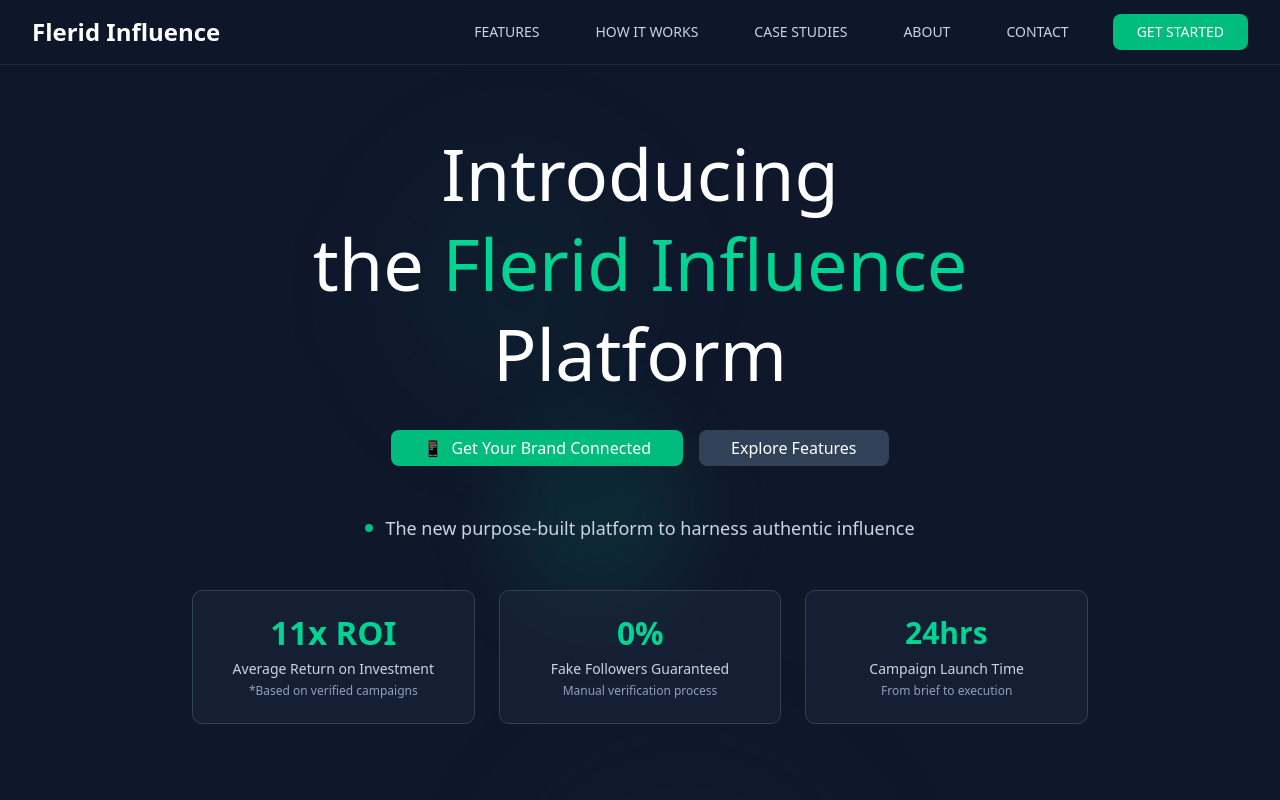
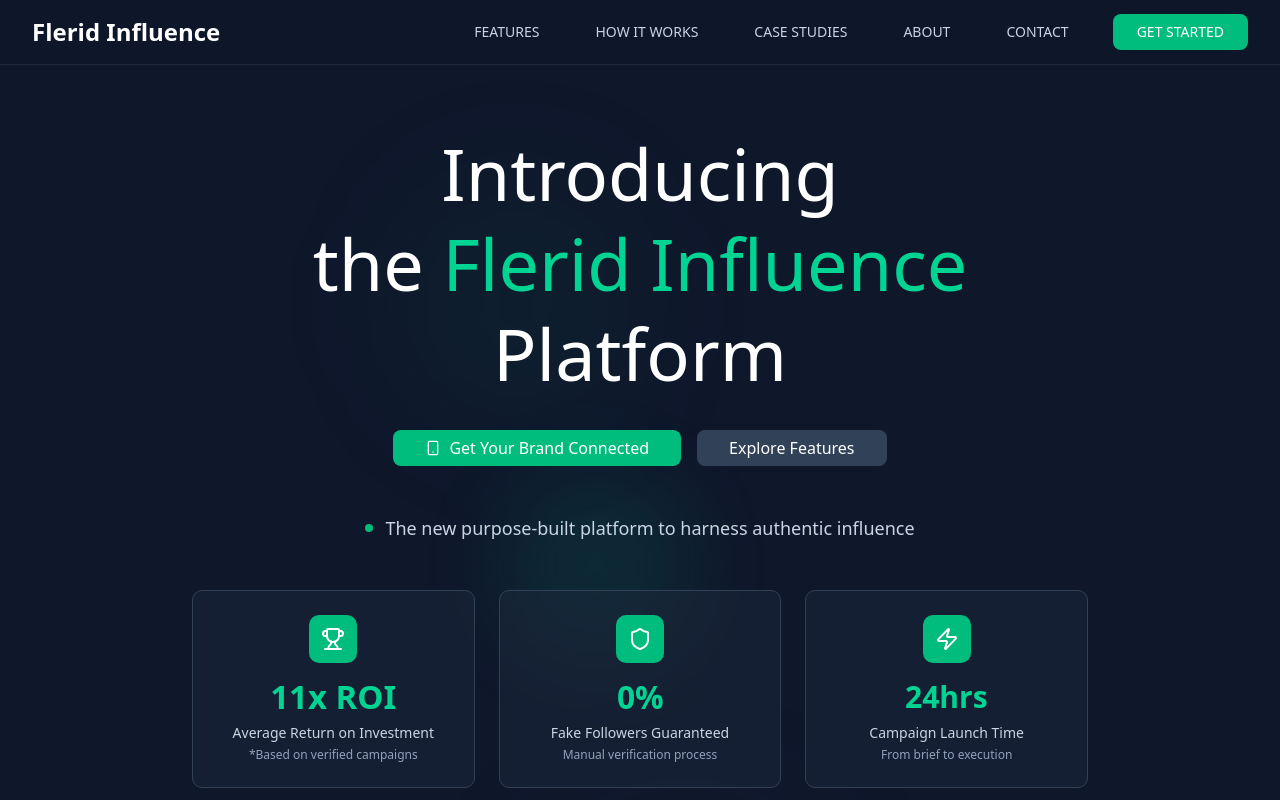
Before and after one commit to Habib7442/flerid-influence, a Next.js app: page / in a window 1280 px wide. Shown: the top 800 px of the page. Built offline with nearby package versions, Linux system fonts and the light colour scheme.

Commit message:
updated features

```diff
--- a/app/page.tsx
+++ b/app/page.tsx
@@ -16,7 +16,13 @@ import {
   Star,
   Award,
   Target,
-  Zap
+  Zap,
+  Smartphone,
+  Search,
+  UserCheck,
+  MessageSquare,
+  BarChart3,
+  Trophy
 } from "lucide-react";
 
 export default function Home() {
@@ -214,7 +220,7 @@ export default function Home() {
                   className="bg-emerald-500 hover:bg-emerald-600 text-white font-medium px-8 py-3 text-base relative overflow-hidden group"
                 >
                   <span className="relative z-10 flex items-center">
-                    <span className="mr-2 group-hover:animate-pulse">📱</span>
+                    <Smartphone className="mr-2 h-5 w-5 group-hover:animate-pulse" />
                     Get Your Brand Connected
                   </span>
                   <div className="absolute inset-0 bg-gradient-to-r from-emerald-600 to-emerald-400 opacity-0 group-hover:opacity-100 transition-opacity duration-300"></div>
@@ -257,6 +263,9 @@ export default function Home() {
                 transition={{ type: "spring", stiffness: 300 }}
                 className="text-center p-6 bg-slate-800/50 rounded-lg border border-slate-700 hover:bg-slate-800/70"
               >
+                <div className="w-12 h-12 rounded-lg bg-emerald-500 flex items-center justify-center mx-auto mb-4">
+                  <Trophy className="h-6 w-6 text-white" />
+                </div>
                 <motion.div
                   animate={{ scale: [1, 1.1, 1] }}
                   transition={{ duration: 2, repeat: Infinity, delay: 0 }}
@@ -272,6 +281,9 @@ export default function Home() {
                 transition={{ type: "spring", stiffness: 300 }}
                 className="text-center p-6 bg-slate-800/50 rounded-lg border border-slate-700 hover:bg-slate-800/70"
               >
+                <div className="w-12 h-12 rounded-lg bg-emerald-500 flex items-center justify-center mx-auto mb-4">
+                  <Shield className="h-6 w-6 text-white" />
+                </div>
                 <motion.div
                   animate={{ scale: [1, 1.1, 1] }}
                   transition={{ duration: 2, repeat: Infinity, delay: 0.5 }}
@@ -287,6 +299,9 @@ export default function Home() {
                 transition={{ type: "spring", stiffness: 300 }}
                 className="text-center p-6 bg-slate-800/50 rounded-lg border border-slate-700 hover:bg-slate-800/70"
               >
+                <div className="w-12 h-12 rounded-lg bg-emerald-500 flex items-center justify-center mx-auto mb-4">
+                  <Zap className="h-6 w-6 text-white" />
+                </div>
                 <motion.div
                   animate={{ scale: [1, 1.1, 1] }}
                   transition={{ duration: 2, repeat: Infinity, delay: 1 }}
@@ -508,33 +523,39 @@ export default function Home() {
               {
                 step: "01",
                 title: "Discovery",
-                description: "We identify perfect brand-influencer matches based on audience, values, and campaign goals"
+                description: "We identify perfect brand-influencer matches based on audience, values, and campaign goals",
+                icon: Search
               },
               {
                 step: "02",
                 title: "Screening",
-                description: "Comprehensive background checks, engagement audits, and authenticity verification"
+                description: "Comprehensive background checks, engagement audits, and authenticity verification",
+                icon: UserCheck
               },
               {
                 step: "03",
                 title: "Introduction",
-                description: "Personalized introductions with campaign briefs and collaboration frameworks"
+                description: "Personalized introductions with campaign briefs and collaboration frameworks",
+                icon: MessageSquare
               },
               {
                 step: "04",
                 title: "Management",
-                description: "End-to-end campaign support, from negotiation to content approval to performance tracking"
+                description: "End-to-end campaign support, from negotiation to content approval to performance tracking",
+                icon: Users
               },
               {
                 step: "05",
                 title: "Results",
-                description: "Detailed analytics and ROI reporting for every collaboration"
+                description: "Detailed analytics and ROI reporting for every collaboration",
+                icon: BarChart3
               }
             ].map((item, index) => (
               <div key={index} className="text-center">
-                <div className="w-16 h-16 rounded-full bg-emerald-500 flex items-center justify-center text-white font-bold text-xl mb-6 mx-auto hover:scale-110 transition-transform">
-                  {item.step}
+                <div className="w-16 h-16 rounded-full bg-emerald-500 flex items-center justify-center text-white mb-6 mx-auto hover:scale-110 transition-transform">
+                  <item.icon className="h-8 w-8" />
                 </div>
+                <div className="text-xs text-emerald-400 font-semibold mb-2">{item.step}</div>
                 <h3 className="text-xl font-medium mb-4 text-white">{item.title}</h3>
                 <p className="text-slate-300 text-sm leading-relaxed">{item.description}</p>
               </div>
```
